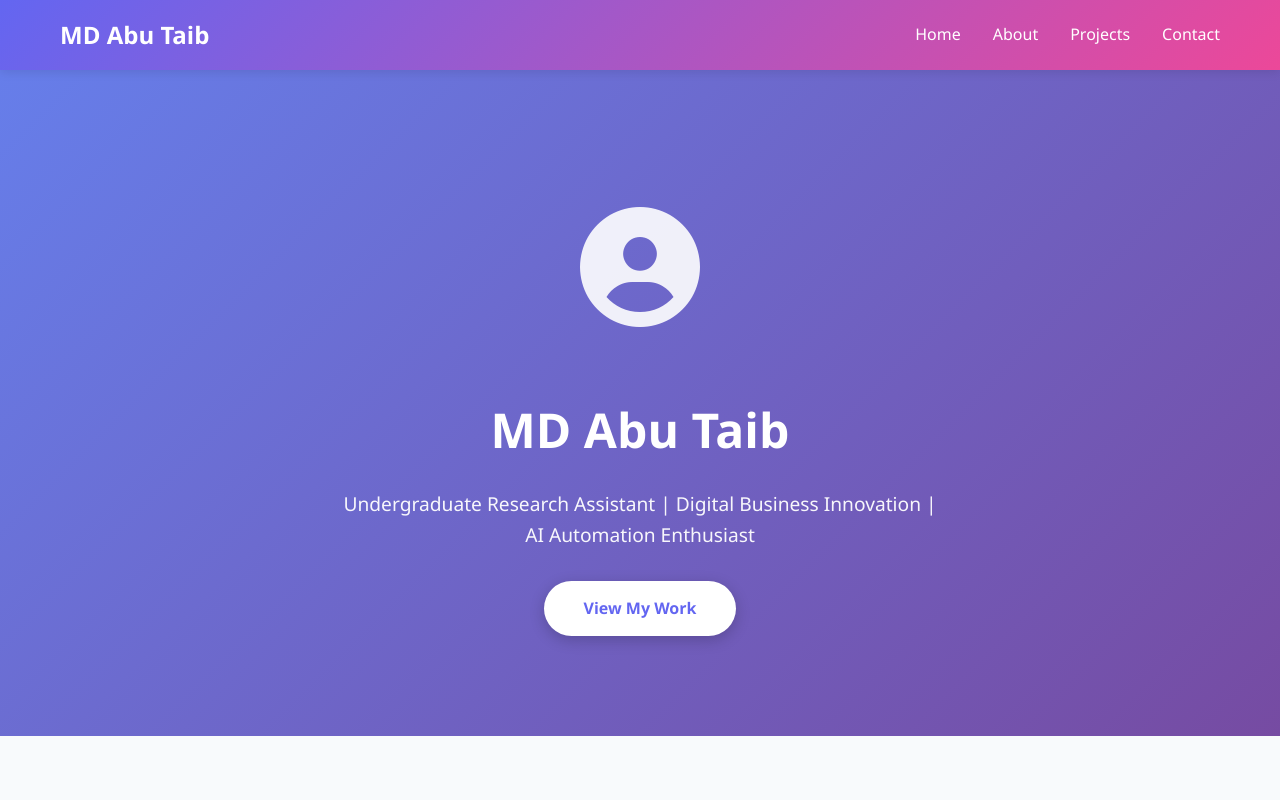
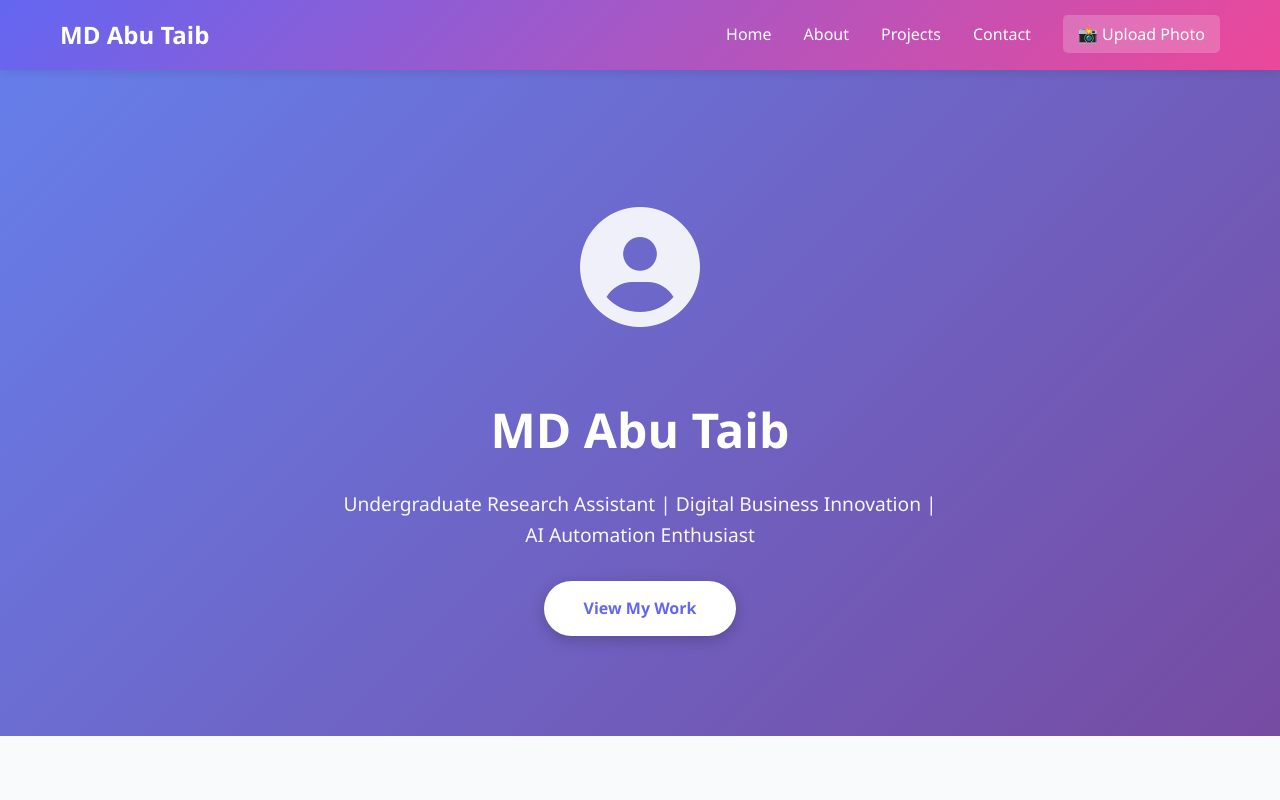
Before and after one commit to taib426/taib426.github.io, a plain HTML site: page index.html in a window 1280 px wide. Shown: the top 800 px of the page. Drawn offline with Linux system fonts and the light colour scheme.

Commit message:
Update homepage with working upload photo link in navigation

```diff
--- a/index.html
+++ b/index.html
@@ -28,6 +28,7 @@
                 <li><a href="#about">About</a></li>
                 <li><a href="#projects">Projects</a></li>
                 <li><a href="#contact">Contact</a></li>
+                <li><a href="upload.html" style="background: rgba(255,255,255,0.2); padding: 8px 15px; border-radius: 5px;">📸 Upload Photo</a></li>
             </ul>
         </div>
     </nav>
```
